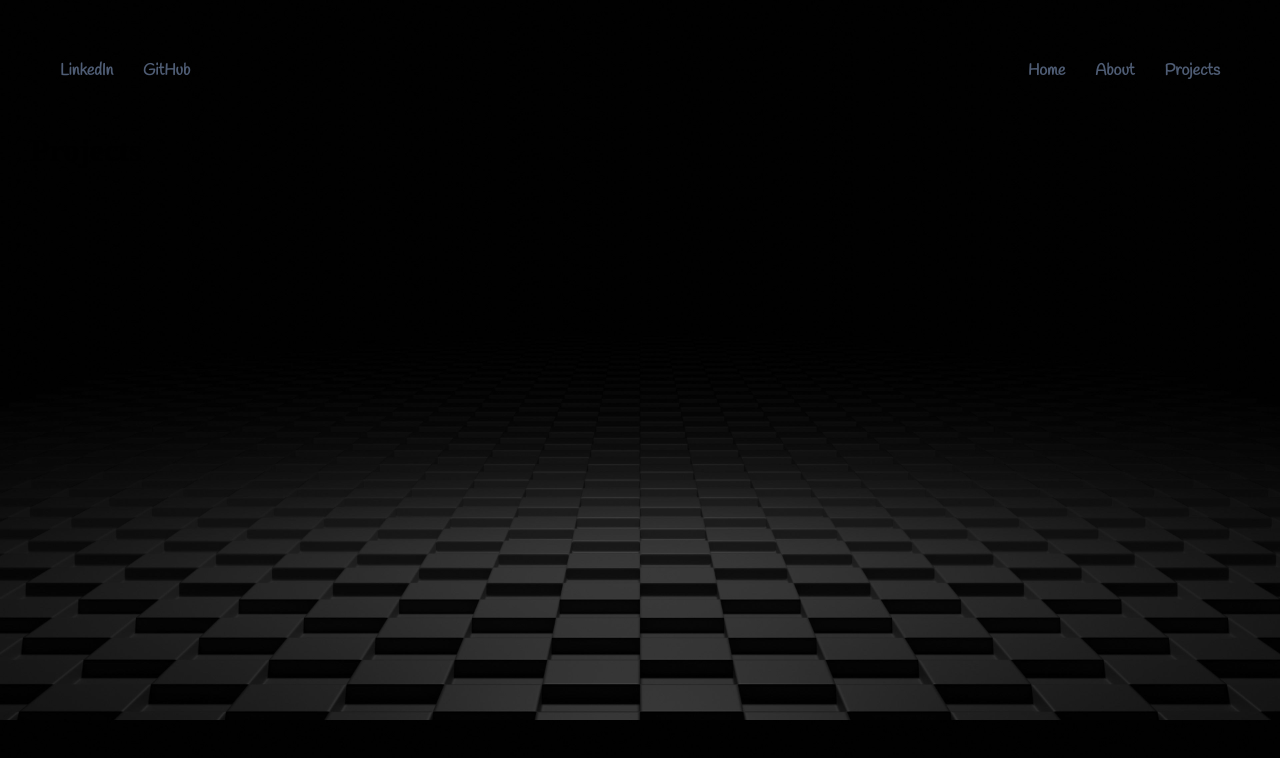
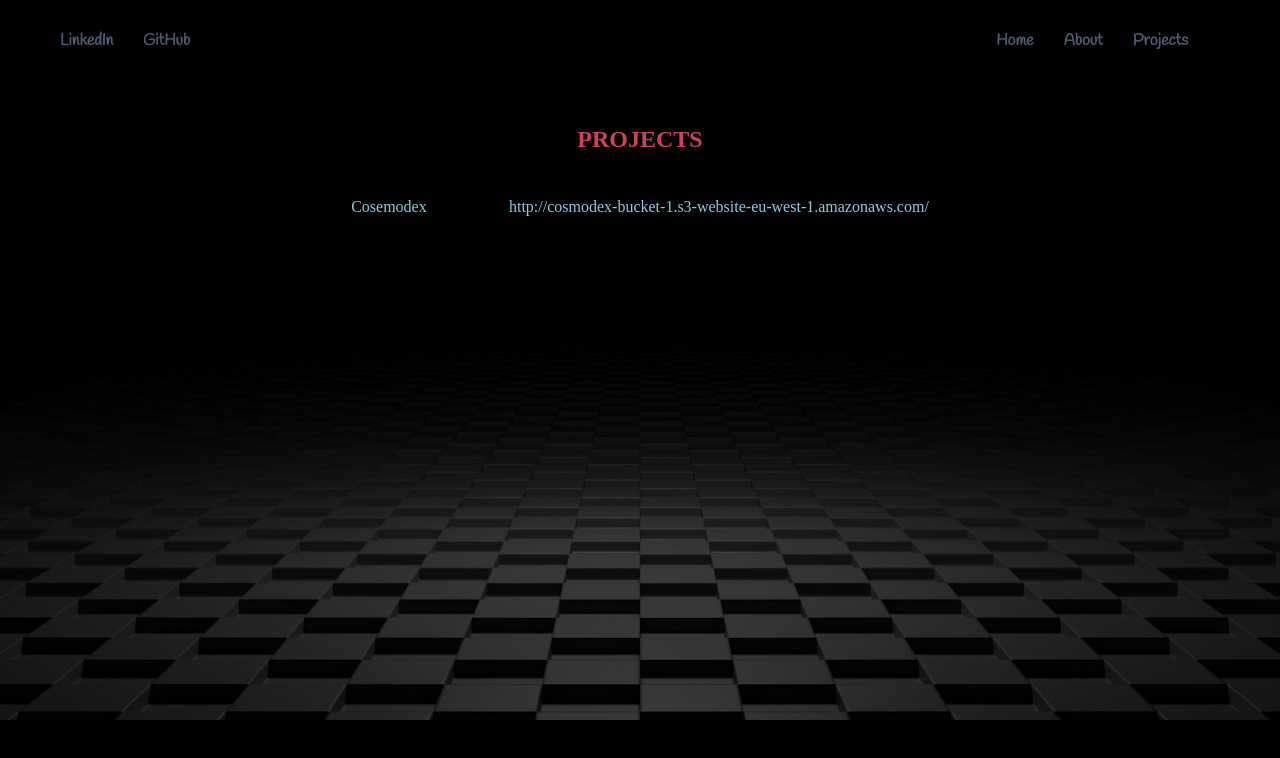
Before and after one commit to robbobby/PortfolioWebsite, a React (Create React App) app: page /projects in a window 1280 px wide. Shown: the top 758 px of the page. Built offline with nearby package versions, Linux system fonts and the light colour scheme.

Commit message:
added image and cosmodex link

```diff
--- a/src/components/css/nav.css
+++ b/src/components/css/nav.css
@@ -7,6 +7,11 @@ body {
 }
 
 #nav-bar {
+    position: fixed;
+  background-color: black;
+  width: 88.15%;
+  margin: auto;
+  top: 0;
     font-family: 'Handlee', cursive;
     display: flex;
     justify-content: space-between;
--- a/src/components/css/page.css
+++ b/src/components/css/page.css
@@ -1,5 +1,5 @@
 .page-body {
-    padding: 0px 180px;
+    padding: 50px 180px;
     line-height: 1.6;
     font-size: 1em;
     color: #8ecae6;
@@ -9,8 +9,17 @@ h2 {
     padding: 20px 0px 0px 0px;
     text-align: center;
     color: #ce4257;
+    text-transform: uppercase
 }
 
 .list-bullet > li{
     list-style-type: circle; ;
 }
+
+.column {
+    display: flex;
+    flex-direction: row;
+    justify-content: space-around;
+    margin: 0px 100px;
+    padding-bottom: 40px;
+}
--- a/src/containers/Projects.js
+++ b/src/containers/Projects.js
@@ -1,8 +1,18 @@
 const Projects = () => {
     return (
-        <div>
-            <h1> Projects</h1>
-        </div>
+        < div className="page-body" >
+            <h2>Projects</h2>
+            <div className="column">
+                <div>
+                    <p>Cosemodex</p>
+
+                </div>
+                <div>
+                    <p>http://cosmodex-bucket-1.s3-website-eu-west-1.amazonaws.com/</p>
+                </div>
+
+            </div>
+        </div >
     )
 }
 
```
Also changed, not shown: src/components/images/CosemodexSS.jpg (added).
